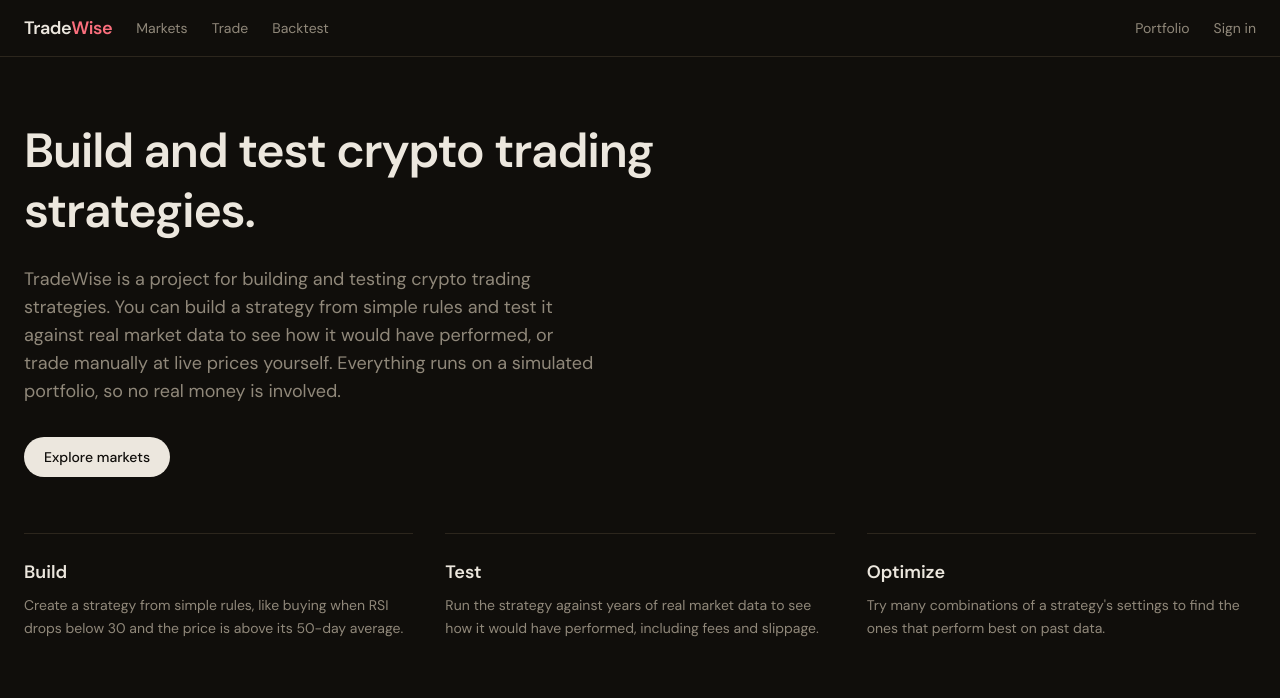
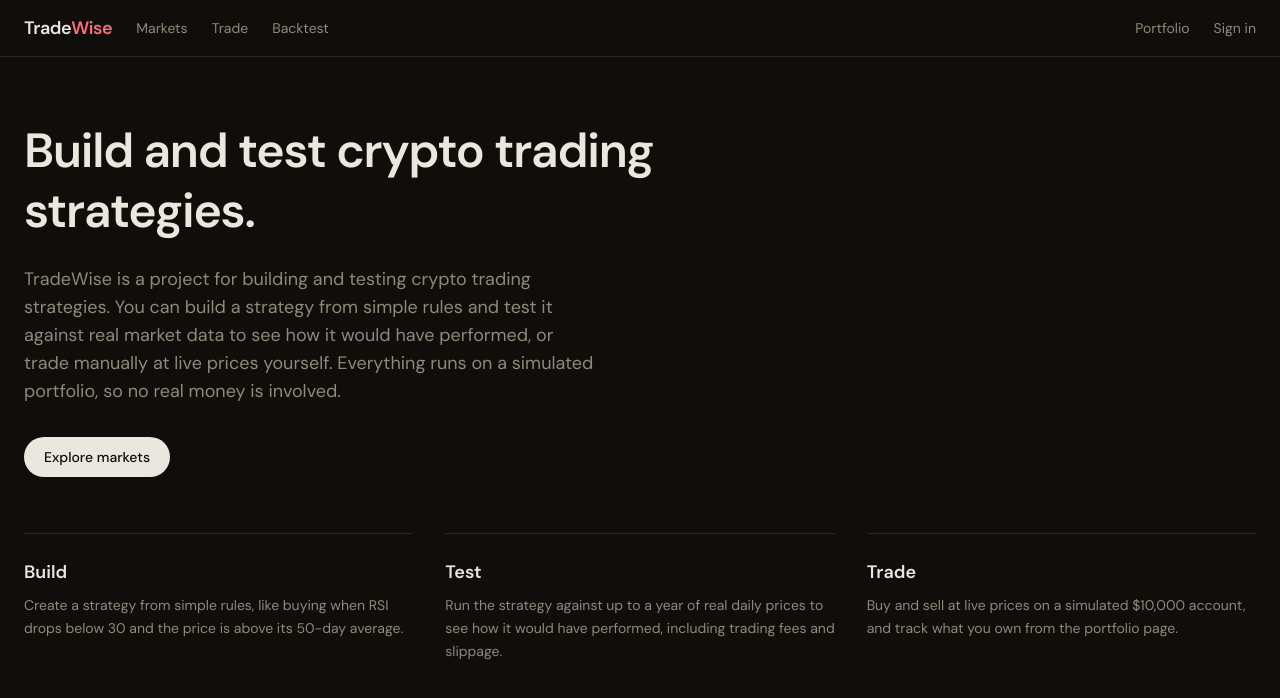
Before and after one commit to TanmeetSaini/TradeWise, a Next.js app in the folder web/: page / in a window 1280 px wide. Shown: the top 698 px of the page. Built offline with nearby package versions, Linux system fonts and the light colour scheme; no server answers.

Commit message:
add trade card

```diff
--- a/web/src/app/page.tsx
+++ b/web/src/app/page.tsx
@@ -7,11 +7,11 @@ const features = [
   },
   {
     title: "Test",
-    body: "Run the strategy against years of real market data to see how it would have performed, including fees and slippage.",
+    body: "Run the strategy against up to a year of real daily prices to see how it would have performed, including trading fees and slippage.",
   },
   {
-    title: "Optimize",
-    body: "Try many combinations of a strategy's settings to find the ones that perform best on past data.",
+    title: "Trade",
+    body: "Buy and sell at live prices on a simulated $10,000 account, and track what you own from the portfolio page.",
   },
 ];
 
```
